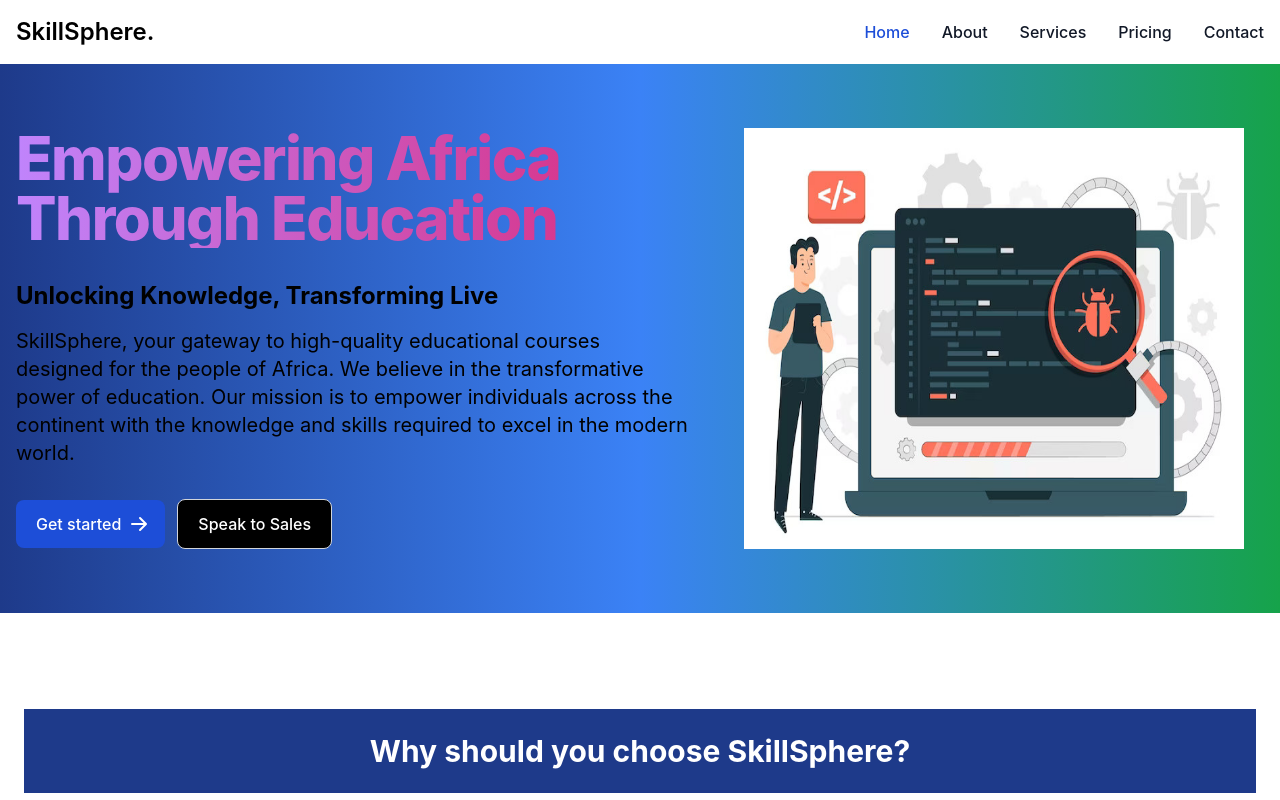
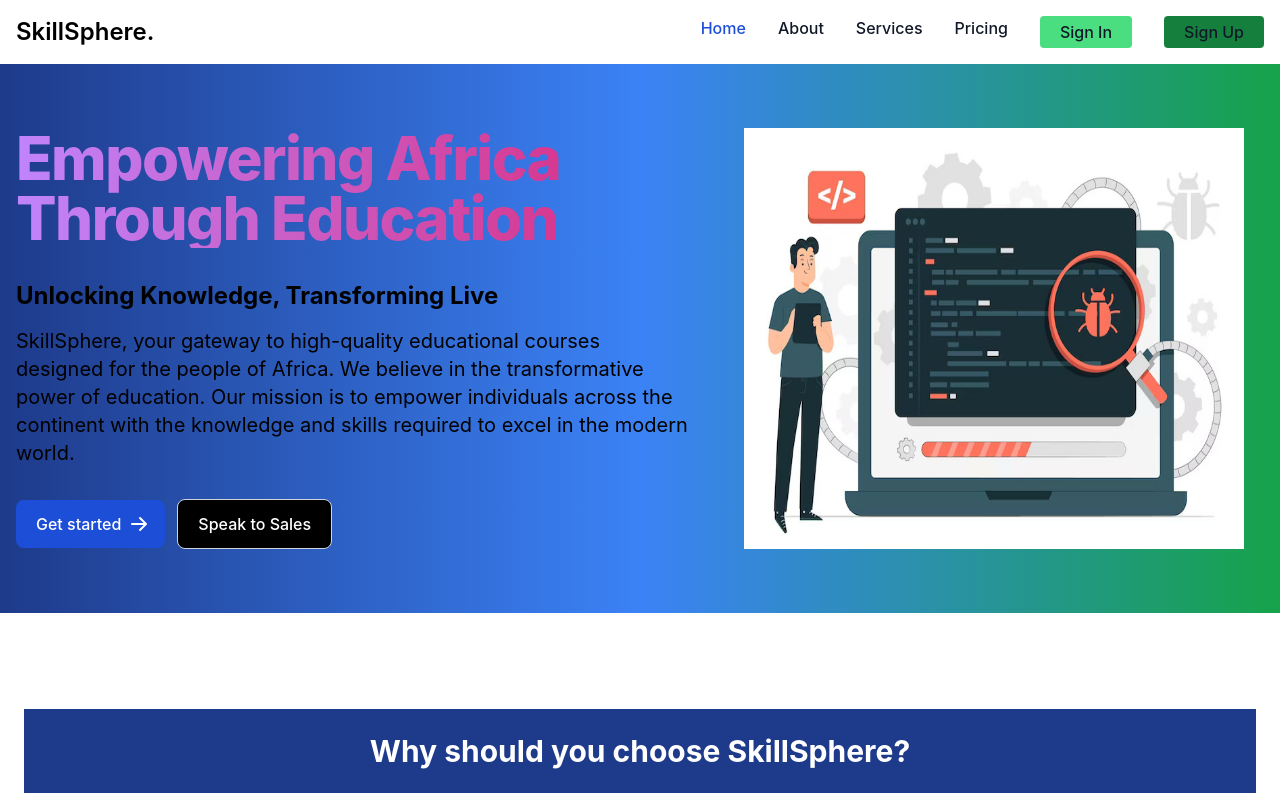
Before and after one commit to JOHN-AMAO/SkillSphere, a Next.js app: page / in a window 1280 px wide. Shown: the top 800 px of the page. Built offline with nearby package versions, Linux system fonts and the light colour scheme.

Commit message:
"Authentication routes"

```diff
--- a/src/pages/index.js
+++ b/src/pages/index.js
@@ -1,6 +1,7 @@
 "use client";
 import TypewriterComponent from "typewriter-effect";
 import Image from "next/image";
+import Link from "next/link";
 
 export default function Home() {
   return (
@@ -80,12 +81,20 @@ export default function Home() {
                 </a>
               </li>
               <li>
-                <a
-                  href='#'
-                  class='block py-2 pl-3 pr-4 text-gray-900 rounded hover:bg-gray-100 md:hover:bg-transparent md:border-0 md:hover:text-blue-700 md:p-0 dark:text-white md:dark:hover:text-blue-500 dark:hover:bg-gray-700 dark:hover:text-white md:dark:hover:bg-transparent'
+                <Link
+                  href='/sign-in'
+                  class='bg-green-400 block py-1 pl-5 pr-5 text-gray-900 rounded hover:bg-gray-100 md:hover:bg-transparent  md:hover:text-blue-700  dark:text-white md:dark:hover:text-blue-500 dark:hover:bg-gray-700 dark:hover:text-white md:dark:hover:bg-transparent'
                 >
-                  Contact
-                </a>
+                  Sign In
+                </Link>
+              </li>
+              <li>
+                <Link
+                  href='/sign-up'
+                  class='bg-green-700 block py-1 pl-5 pr-5 text-gray-900 rounded hover:bg-gray-100 md:hover:bg-transparent  md:hover:text-blue-700  dark:text-white md:dark:hover:text-blue-500 dark:hover:bg-gray-700 dark:hover:text-white md:dark:hover:bg-transparent'
+                >
+                  Sign Up
+                </Link>
               </li>
             </ul>
           </div>
```
